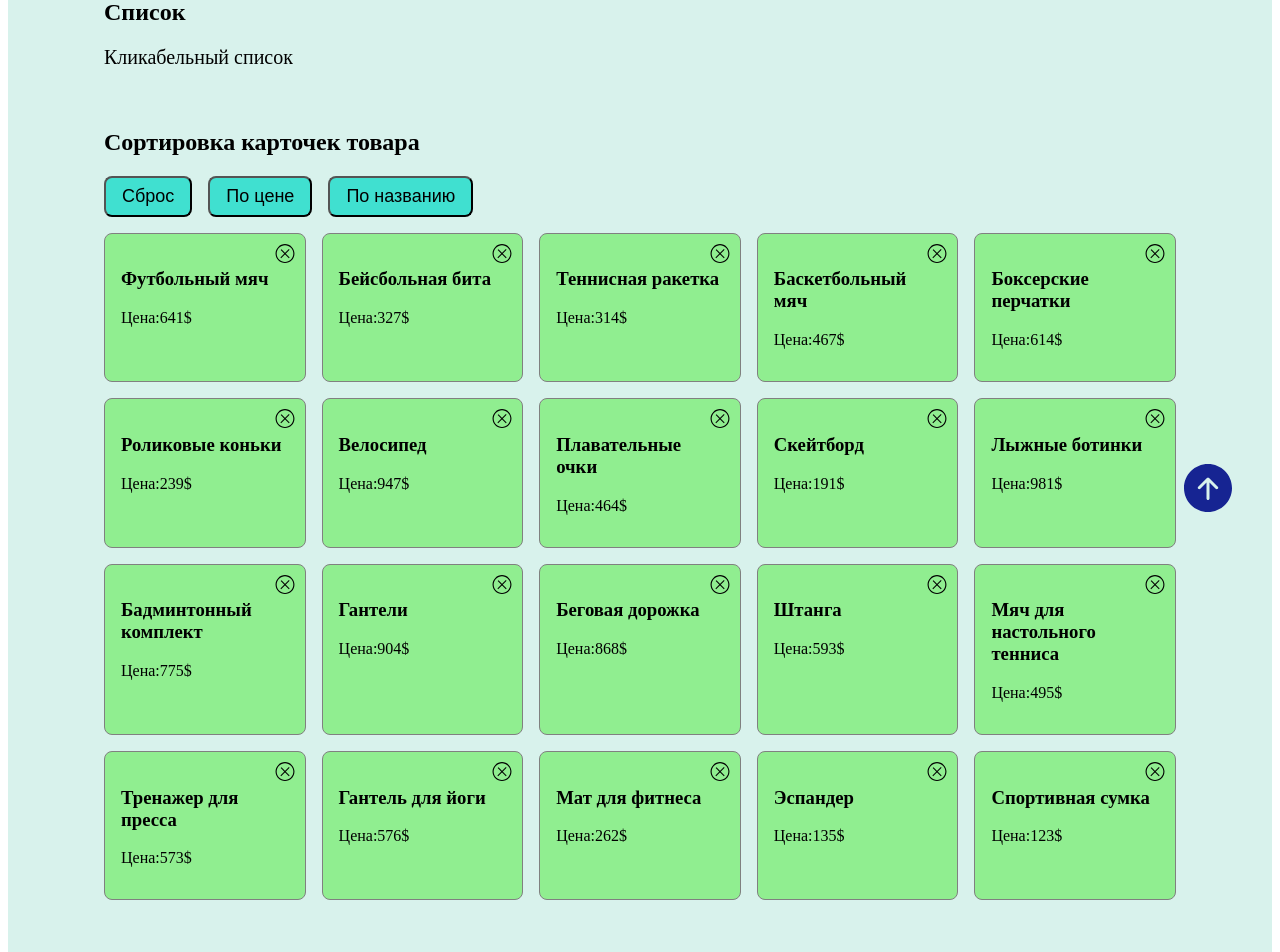
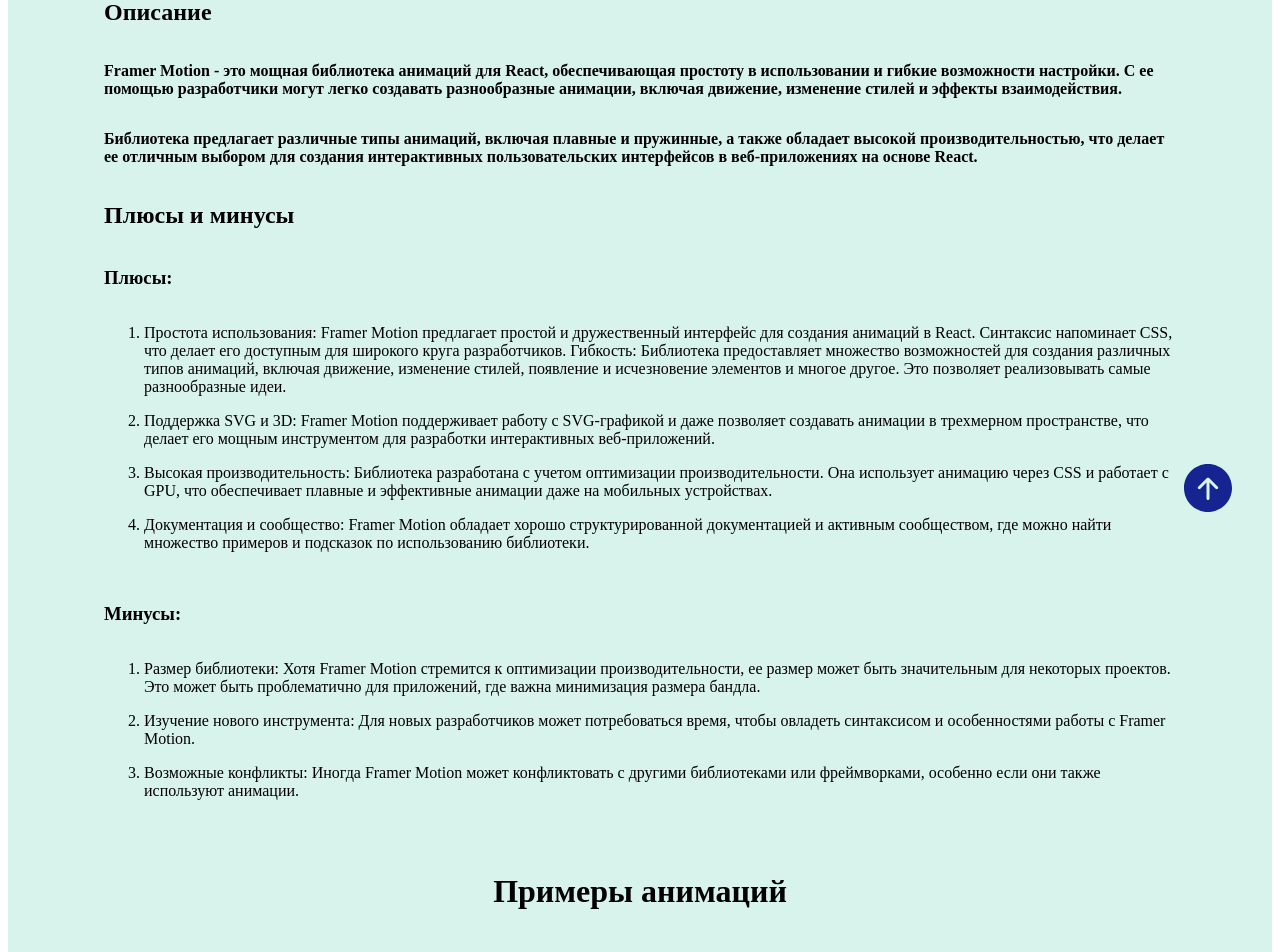
Before and after one commit to maximkin-alek/framer-motion-animations, a Next.js app: page /framer-motion-animations/ in a window 1280 px wide. Shown: the part 240-1192 px from the top of the page. Built offline with nearby package versions, Linux system fonts and the light colour scheme.

Commit message:
added description

```diff
--- a/app/page.module.css
+++ b/app/page.module.css
@@ -1,5 +1,3 @@
-
-
 .main {
   display: flex;
   flex-direction: column;
@@ -9,8 +7,27 @@
 
 .title {
   width: max-content;
+  max-width: 80%;
+  text-align: center;
   font-size: 48px;
   margin: 20px auto 40px;
+}
+
+.subtitle {
+  margin: 40px auto;
+  font-size: 32px;
+  line-height: 120%;
+  width: max-content;
+  max-width: 80%;
+  text-align: center;
+}
+
+.description {
+  font-weight: 600;
+}
+
+.descriptionItem {
+  margin-bottom: 16px;
 }
 
 .listTitle {
@@ -95,6 +112,14 @@
     padding: 20px 16px;
   }
 
+  .title {
+    font-size: 28px;
+  }
+
+  .subtitle {
+    font-size: 24px;
+  }
+
   .scrollBlocks {
     padding: 50px 0;
     display: flex;
--- a/app/page.tsx
+++ b/app/page.tsx
@@ -16,21 +16,84 @@
         className={styles.title}
         initial={{ opacity: 0, scale: 0.8 }}
         transition={{ times: [0, 0.2, 1], duration: 2 }}
-        animate={{ opacity: [0, 1, 0.5], scale: [0.8, 1.3, 1] }}
+        animate={{ opacity: [0, 1, 0.8], scale: [0.8, 1.3, 1] }}
       >
-        Анимации
+        Анимации на Framer motion
       </motion.h1>
+      <h2>Описание</h2>
+      <p className={styles.description}>
+        Framer Motion - это мощная библиотека анимаций для React, обеспечивающая
+        простоту в использовании и гибкие возможности настройки. С ее помощью
+        разработчики могут легко создавать разнообразные анимации, включая
+        движение, изменение стилей и эффекты взаимодействия.
+      </p>
+      <p className={styles.description}>
+        Библиотека предлагает различные типы анимаций, включая плавные и
+        пружинные, а также обладает высокой производительностью, что делает ее
+        отличным выбором для создания интерактивных пользовательских интерфейсов
+        в веб-приложениях на основе React.
+      </p>
+      <h2>Плюсы и минусы</h2>
+      <h3>Плюсы:</h3>
+      <ol>
+        <li className={styles.descriptionItem}>
+          Простота использования: Framer Motion предлагает простой и
+          дружественный интерфейс для создания анимаций в React. Синтаксис
+          напоминает CSS, что делает его доступным для широкого круга
+          разработчиков. Гибкость: Библиотека предоставляет множество
+          возможностей для создания различных типов анимаций, включая движение,
+          изменение стилей, появление и исчезновение элементов и многое другое.
+          Это позволяет реализовывать самые разнообразные идеи.
+        </li>
+        <li className={styles.descriptionItem}>
+          Поддержка SVG и 3D: Framer Motion поддерживает работу с SVG-графикой и
+          даже позволяет создавать анимации в трехмерном пространстве, что
+          делает его мощным инструментом для разработки интерактивных
+          веб-приложений.
+        </li>
+        <li className={styles.descriptionItem}>
+          Высокая производительность: Библиотека разработана с учетом
+          оптимизации производительности. Она использует анимацию через CSS и
+          работает с GPU, что обеспечивает плавные и эффективные анимации даже
+          на мобильных устройствах.
+        </li>
+        <li className={styles.descriptionItem}>
+          Документация и сообщество: Framer Motion обладает хорошо
+          структурированной документацией и активным сообществом, где можно
+          найти множество примеров и подсказок по использованию библиотеки.
+        </li>
+      </ol>
+
+      <h3>Минусы:</h3>
+
+      <ol>
+        <li className={styles.descriptionItem}>
+          Размер библиотеки: Хотя Framer Motion стремится к оптимизации
+          производительности, ее размер может быть значительным для некоторых
+          проектов. Это может быть проблематично для приложений, где важна
+          минимизация размера бандла.
+        </li>
+        <li className={styles.descriptionItem}>
+          Изучение нового инструмента: Для новых разработчиков может
+          потребоваться время, чтобы овладеть синтаксисом и особенностями работы
+          с Framer Motion.
+        </li>
+        <li className={styles.descriptionItem}>
+          Возможные конфликты: Иногда Framer Motion может конфликтовать с
+          другими библиотеками или фреймворками, особенно если они также
+          используют анимации.
+        </li>
+      </ol>
+
+      <motion.h2 whileHover={{ scale: 1.1 }} className={styles.subtitle}>
+        Примеры анимаций
+      </motion.h2>
 
       <List />
-
       <SortedBlock />
-
       <ScrollTriggedBlock />
-
       <Exit />
-
       <Sidebar />
-
       <ToUpButton />
     </main>
   );
```
